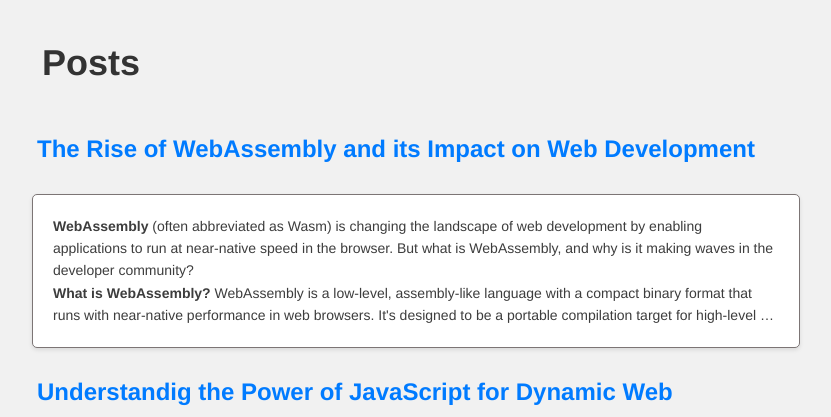
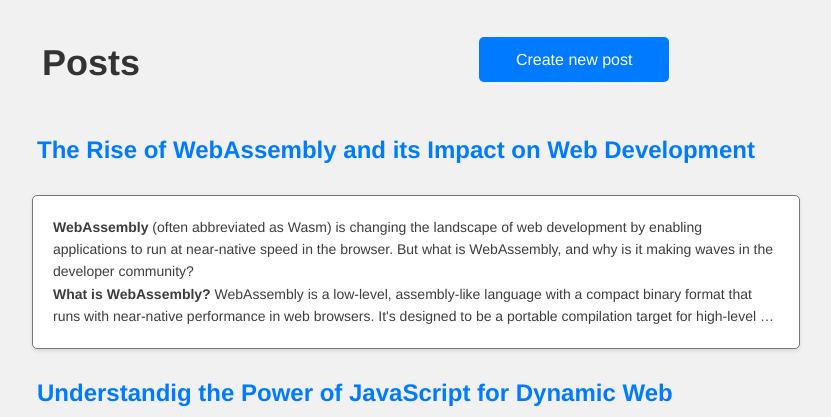
Before and after one commit to Aniol0012/MDP-Activity1, a Django app: page / in a window 1280 px wide. Shown: the part 78-495 px from the top of the page, without its empty margins (288-1119 px from the left). Run offline with Django 5.2, Linux system fonts and the light colour scheme; data comes from the database, SQL or seed files in the repository; both versions use the stored data as it was after the commit.

Commit message:
feat: create new post redirect
Now when creating a new post while not logged in redirects to login page.

```diff
--- a/templates/posts/posts_list.html
+++ b/templates/posts/posts_list.html
@@ -33,6 +33,13 @@
         style="font-weight: normal; margin-left: -20%"
         >Create new post</a
       >
+      {% else %}
+      <a
+        href="{% url 'login' %}"
+        class="create-btn"
+        style="font-weight: normal; margin-left: -20%"
+        >Create new post</a
+      >
       {% endif %}
     </h1>
     {% for post in posts %}
```
Also changed, not shown: db.sqlite3.
